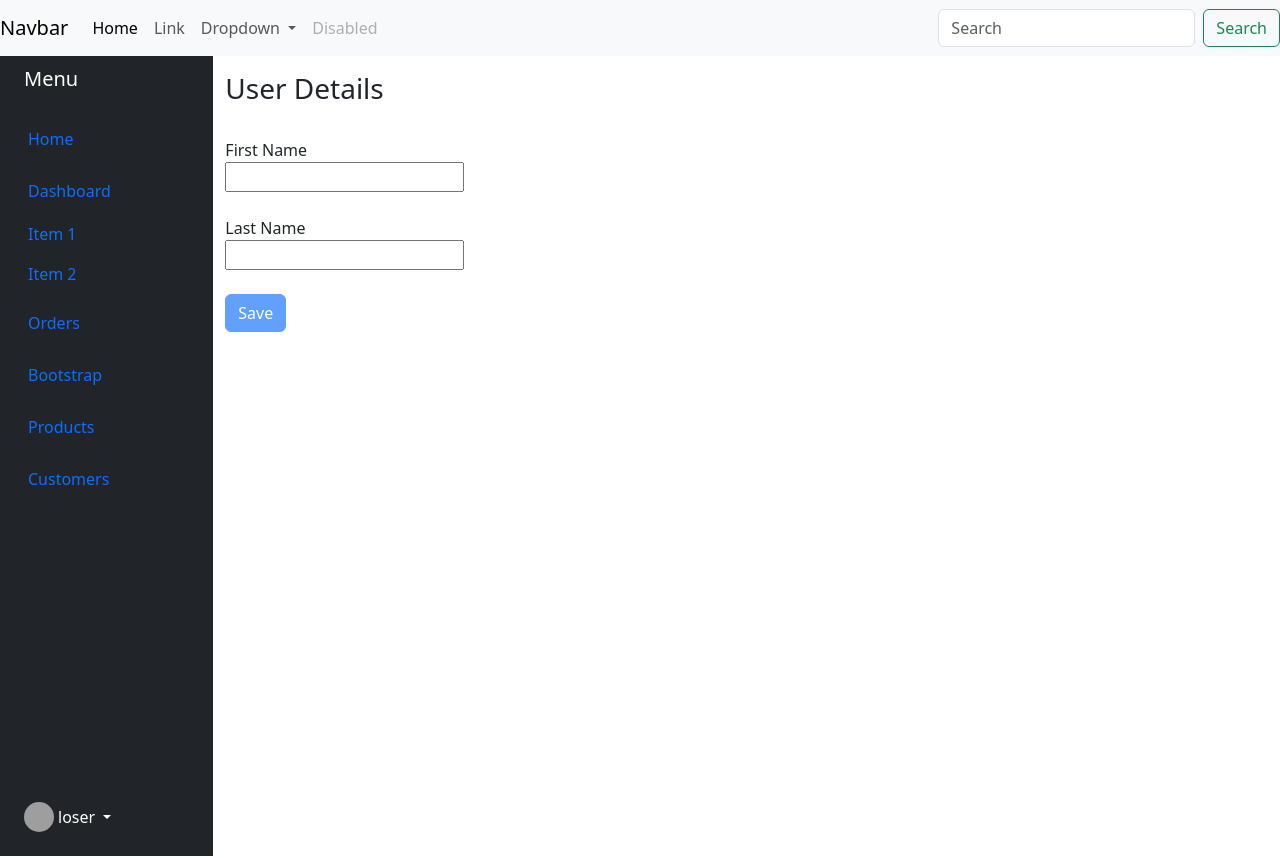
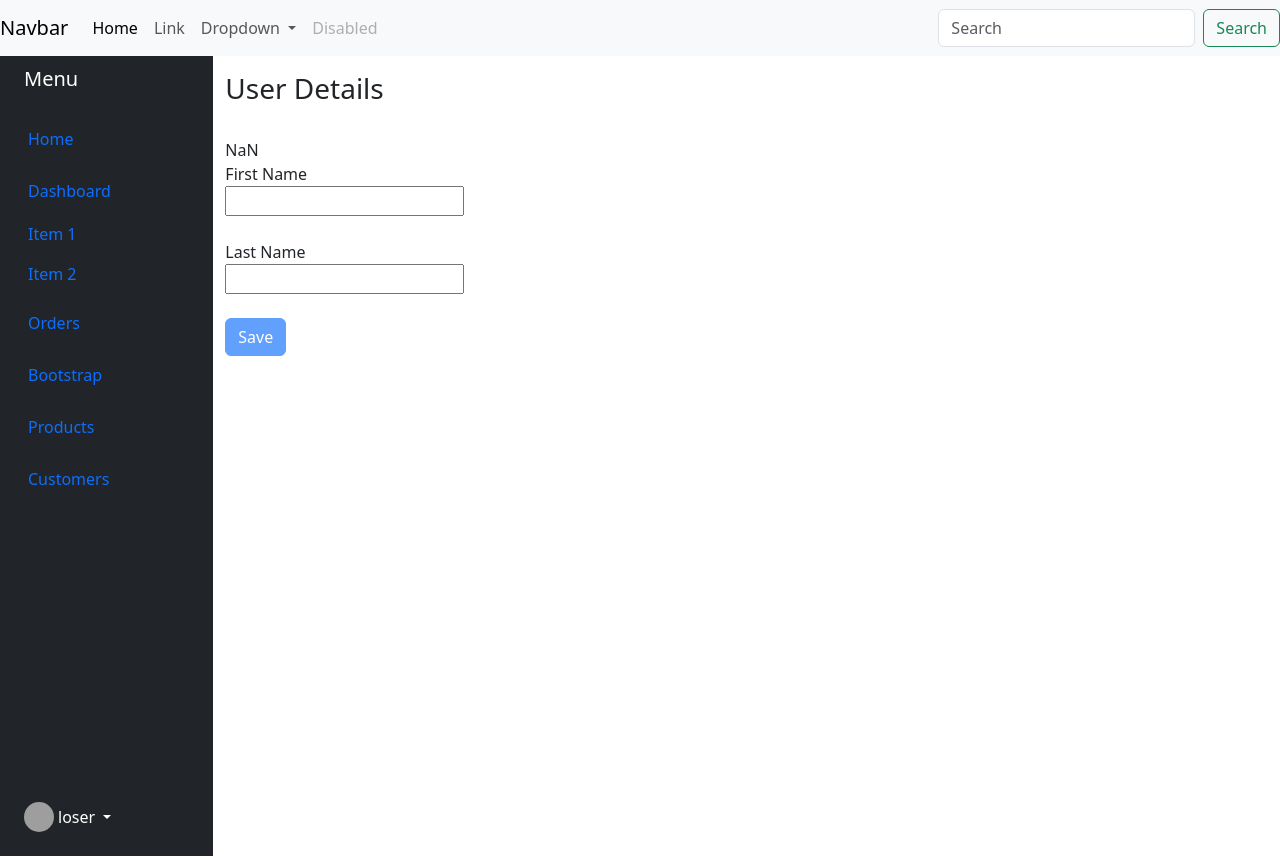
Before and after one commit to AyushiDharmik/workspace1, an Angular app in the folder AngularApp/: page / in a window 1280 px wide. Shown: the top 858 px of the page. Built offline with nearby package versions, Linux system fonts and the light colour scheme; grey boxes are pictures that could not be loaded.

Commit message:
Backup Commit

```diff
--- a/AngularApp/src/app/custompipe.pipe.ts
+++ b/AngularApp/src/app/custompipe.pipe.ts
@@ -5,13 +5,19 @@ import { Pipe, PipeTransform } from '@angular/core';
 })
 export class CustompipePipe implements PipeTransform {
 
-  transform(value: any, ...args: any[]): any {
-    let custompipe=value - (value* .10);
-    if(args.find(x=>x=="pf"))
-    {
-      custompipe=custompipe-(custompipe*0.028);
-    }
-    return custompipe;
+
+  // transform(value: any, ...args: any[]): any {
+  //   let custompipe=value - (value* .10);
+  //   if(args.find(x=>x=="pf"))
+  //   {
+  //     custompipe=custompipe-(custompipe*0.028);
+  //   }
+  //   return custompipe;
+
+  transform(value: any, ... args: any[]) {
+    let salary:number = value- (value * .10);
+
+    return salary;
 
   }
 
--- a/AngularApp/src/app/template-form/template-form.component.html
+++ b/AngularApp/src/app/template-form/template-form.component.html
@@ -2,7 +2,8 @@
 <h3>User Details</h3>
 <br>
 <div> <!-- {{date | date:'dd/MM/yyyy'}} -->
-    {{money | currency:'INR':'code'}}
+    {{salary | custompipe}}
+    {{salary | currency:'INR':'code'}}
     <!-- <p>{{money | custompipe:'pf'}}</p> -->
 
 <form #userData="ngForm" (ngSubmit)="submitData(userData)">
--- a/AngularApp/src/app/template-form/template-form.component.ts
+++ b/AngularApp/src/app/template-form/template-form.component.ts
@@ -15,6 +15,7 @@ export class TemplateFormComponent implements OnInit {
 
   submitData(form:NgForm)
   {
+    let salary : number=40000;
     console.log(form.value)
     console.log(form.valid)
     // console.log(form.invalid)
```
